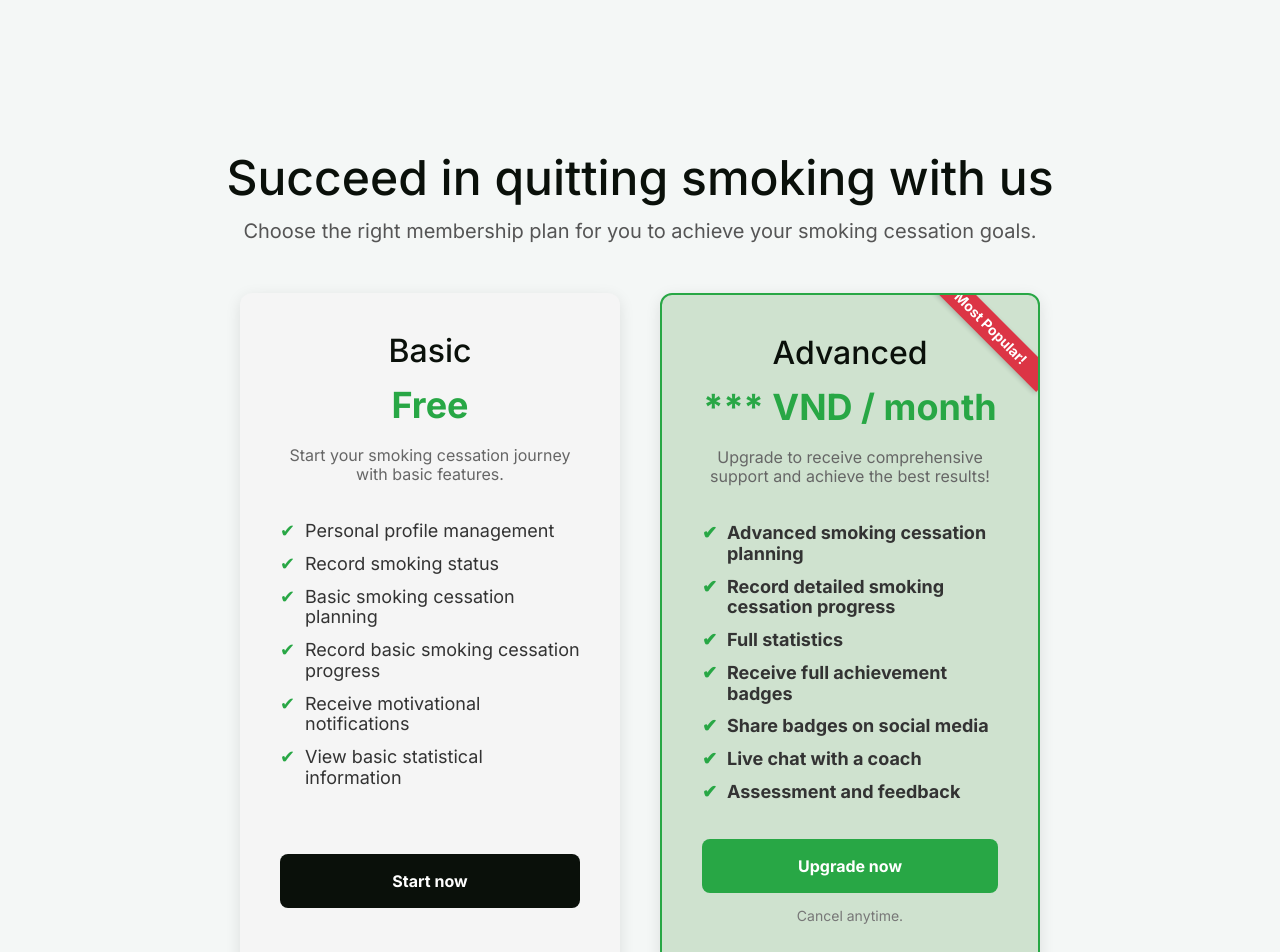
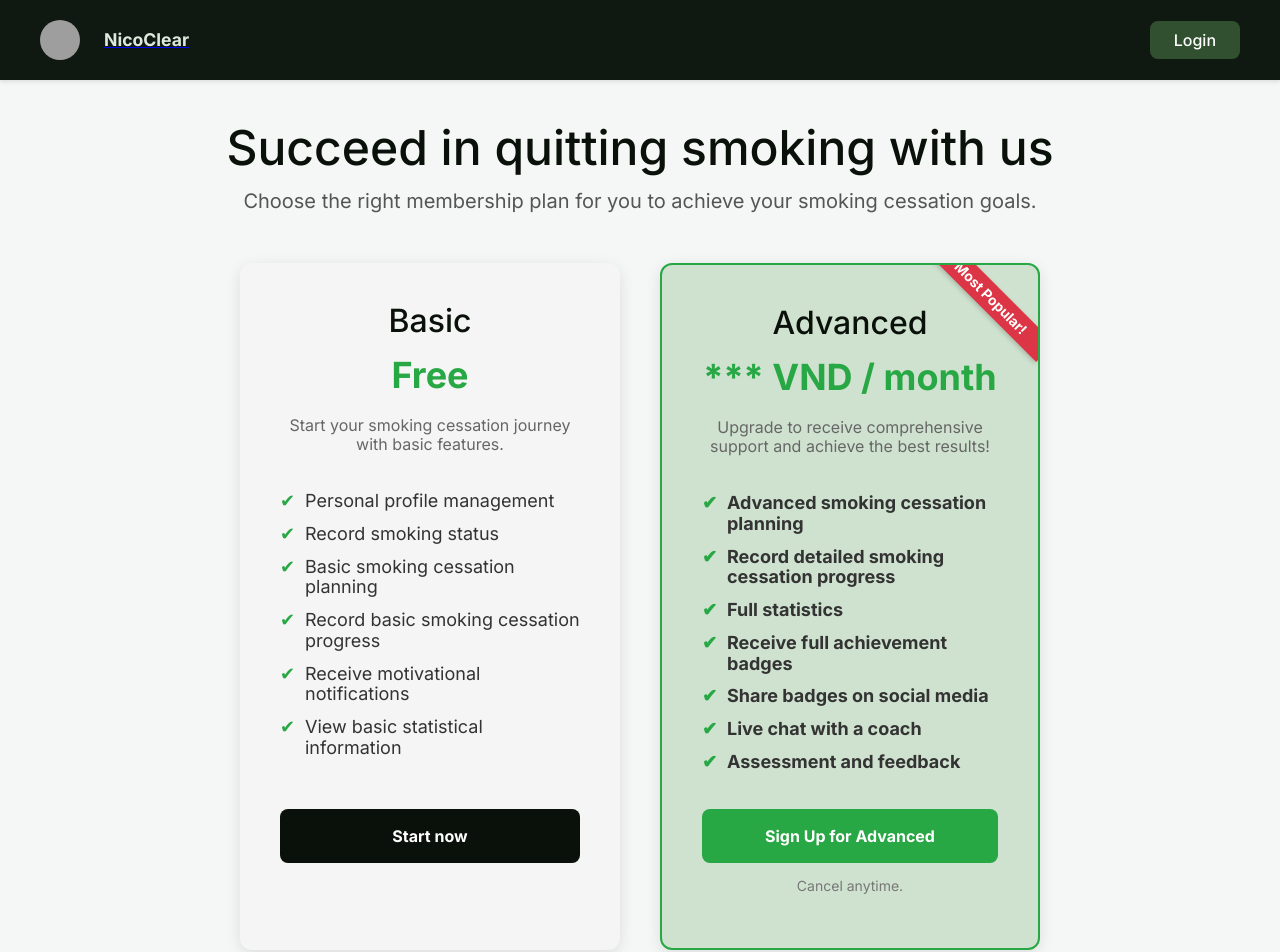
Before and after one commit to ruxenb/FE-Smoking-Cessation, a React (Vite) app in the folder FE-demo/: page /membership in a window 1280 px wide. Shown: the top 952 px of the page. Built offline with nearby package versions, Linux system fonts and the light colour scheme; grey boxes are pictures that could not be loaded.

Commit message:
Block access by url when not logged in and preparing for checkout page

```diff
--- a/FE-demo/src/App.jsx
+++ b/FE-demo/src/App.jsx
@@ -4,6 +4,7 @@ import { createBrowserRouter, RouterProvider } from "react-router-dom";
 import { ToastContainer } from "react-toastify"; /* 20/6/2025 */
 import "react-toastify/dist/ReactToastify.css"; /* 20/6/2025 */
 import { UserProvider } from "./userContext/userContext";
+
 import Dashboard from "./pages/DashboardPage";
 import RegisterPage from "./pages/RegisterPage";
 import LoginPage from "./pages/LoginPage";
@@ -13,6 +14,10 @@ import AboutUsPage from "./pages/AboutUsPage";
 import HomePage from "./pages/HomePage";
 import SettingsPage from "./components/dashboard/sidebarPages/SettingsPage";
 import CommunityPage from "./pages/CommunityPage";
+
+import NotFoundPage from "./pages/NotFoundPage"; // Import 404 page
+import ProtectedRoute from "./components/protectedRoute/protectedRoute";
+
 function App() {
   // Tạo một router với createBrowserRouter, định nghĩa các route của ứng dụng
   // Data router api
@@ -25,11 +30,62 @@ function App() {
     { path: "/login", element: <LoginPage /> },
     { path: "/register", element: <RegisterPage /> },
     { path: "/forgot", element: <ForgotPasswordPage /> },
-    { path: "/dashboard", element: <Dashboard /> },
     { path: "/membership", element: <MembershipPage /> },
     { path: "/about", element: <AboutUsPage /> },
-    { path: "/setting", element: <SettingsPage /> },
     { path: "/community", element: <CommunityPage /> },
+
+    // --- Protected Routes (yêu cầu người dùng login) ---
+    // bao các page bằng ProtectedRoute component.
+    {
+      path: "/dashboard",
+      element: (
+        <ProtectedRoute>
+          <Dashboard />
+        </ProtectedRoute>
+      ),
+    },
+    {
+      path: "/setting",
+      element: (
+        <ProtectedRoute>
+          <SettingsPage />
+        </ProtectedRoute>
+      ),
+    },
+    //đang xem các phương án UX
+    // {
+    //   path: "/community",
+    //   element: (
+    //     <ProtectedRoute>
+    //       <CommunityPage />
+    //     </ProtectedRoute>
+    //   ),
+    // },
+
+
+    // {
+    //   path: "/checkout/:planType", // route thanh toán
+    //   element: (
+    //     <ProtectedRoute>
+    //       <CheckoutPage />
+    //     </ProtectedRoute>
+    //   )
+    // },
+    //đang xem các phương án UX
+    // {
+    //   path: "/thank-you", // The page after a successful payment
+    //   element: (
+    //     <ProtectedRoute>
+    //       <ThankYouPage />
+    //     </ProtectedRoute>
+    //   )
+    // },
+
+    // --- 404 Not Found Route ---
+    // Route này phải nằm cuối array.
+    // path '*'  đc xem như là wildcard, bắt những URL ko trùng bên trên above.
+    { path: "*", element: <NotFoundPage /> },
+
   ]);
   // Sử dụng RouterProvider để cung cấp <Router> cho toàn bộ ứng dụng
   return (
--- a/FE-demo/src/components/auth/authen-form/LoginForm.jsx
+++ b/FE-demo/src/components/auth/authen-form/LoginForm.jsx
@@ -1,7 +1,7 @@
 import React from "react";
 import { Button, Checkbox, Form, Input } from "antd";
 import "./LoginForm.css";
-import { Await, Link, useNavigate } from "react-router-dom";
+import { Await, Link, useNavigate, useLocation  } from "react-router-dom";
 import FormItem from "antd/es/form/FormItem";
 import { FaFacebookSquare, FaGoogle } from "react-icons/fa";
 import { FaGithub } from "react-icons/fa6";
@@ -15,6 +15,8 @@ import { useUser } from "/src/userContext/UserContext";
 function LoginForm() {
   const navigate = useNavigate(); // dùng để chuyển hướng trang
   const { setUser } = useUser(); // setUser là một để cập nhật thông tin người dùng, lấy hàm setUser từ object mà useUser() trả về
+  const location = useLocation();
+
 
   /* onFinish được gọi khi người dùng nhấn nút Login */
   const onFinish = async (values) => {
@@ -72,9 +74,17 @@ function LoginForm() {
           toastClassName: "success-toast",
         });
         // log lại thông tin đã được dùng để đăng nhập thành công
-        console.log("Login Successfully:", values);
-        // Chuyển trang qua trang chính sau khi đăng nhập thành công
-        navigate("/dashboard");
+
+
+        // 1. check nếu trạng trái 'from' tồn tại ở redirect.
+        // 2. nếu nó tồn tại, dùng đường(path) đó.
+        // 3. nếu ko, dùng default '/dashboard'.
+        const from = location.state?.from?.pathname || "/dashboard";
+
+        console.log("Login successful, redirecting to:", from);
+
+        // đưa tới nơi đến dự định (hoặc dashboard khi fall)
+        navigate(from, { replace: true });
       } else {
         // Đăng nhập sai thông tin
         console.warn("Login failed:", result.message);
--- a/FE-demo/src/components/auth/authen-form/RegisterForm.jsx
+++ b/FE-demo/src/components/auth/authen-form/RegisterForm.jsx
@@ -1,6 +1,6 @@
 import React, { useState } from "react";
 import { Button, Form, Input, DatePicker, Select } from "antd";
-import { Link, useNavigate } from "react-router-dom";
+import { Link, useNavigate, useLocation  } from "react-router-dom";
 import { BsFillPersonFill } from "react-icons/bs";
 import { FaLock, FaEnvelope } from "react-icons/fa";
 import "./RegisterForm.css"; // tạo file này nếu bạn muốn CSS riêng
@@ -12,6 +12,7 @@ function RegisterForm() {
   const [form] = Form.useForm();
   const navigate = useNavigate(); // dùng để chuyển hướng trang
   const [loading, setLoading] = useState(false); // loading khi gửi form
+  const location = useLocation(); // vị trí cần tới sau khi register
 
   // values là một object chứa các giá trị từ form
   // onFinish được gọi khi người dùng nhấn nút Register
@@ -39,7 +40,8 @@ function RegisterForm() {
         console.log("Register success:", response.data);
         // Sau 3 giây chuyển trang
         setTimeout(() => {
-          navigate("/login");
+          navigate("/login", { state: location.state });
+          // { state: location.state } sau khi đăng ký sẽ đưa đến trang trước đó (trang mà cần phải đăng ký để truy cấp)
         }, 3000);
       }
     } catch (error) {
--- a/FE-demo/src/components/home/homePage.css
+++ b/FE-demo/src/components/home/homePage.css
@@ -45,6 +45,7 @@
     color: #dde9dd;
     font-weight: 600;
     font-size: 1.1rem;
+    text-decoration: none;
 }
 
 .navbar-right a {
@@ -169,6 +170,8 @@ section h2 {
     transition: all 0.3s ease;
     text-decoration: none;
     line-height: 1.5;
+    display: inline-block;
+    text-align: center;
 }
 
 .cta-button.primary {
--- a/FE-demo/src/components/home/homePage.jsx
+++ b/FE-demo/src/components/home/homePage.jsx
@@ -1,5 +1,6 @@
 import React from 'react';
 import './HomePage.css';
+import { Link } from 'react-router-dom';
 
 // component đơn giản cho icon
 const Icon = ({ children }) => <div className="icon-placeholder">{children}</div>;
@@ -11,14 +12,15 @@ const Navbar = () => {
       <nav className="navbar">
         <div className="navbar-left">
           <img src={logoUrl} alt="Site Logo" className="logo-img" />
-          <span className="site-name">Site name</span>
+          <Link to="/" className="site-name">NicoClear</Link>
+
         </div>
         <div className="navbar-right">
-          <a href="about">About us</a>
-          <a href="membership">Membership</a>
-          <a href="#blog">Blog</a>
-          <a href="register" className="navbar-button">Get Started</a>
-          <a href="login">Login</a>
+          <Link to="about">About us</Link>
+          <Link to="membership">Membership</Link>
+          <Link to="#blog">Blog</Link>
+          <Link to="register" className="navbar-button">Get Started</Link>
+          <Link to="login">Login</Link>
         </div>
       </nav>
     </div>
@@ -39,8 +41,8 @@ const HomePage = () => {
               Guiding you towards a healthier, happier, smoke-free future.
             </p>
             <div className="hero-buttons">
-              <button className="cta-button primary">Get Started For Free</button>
-              <button className="cta-button outline">Membership</button>
+              <Link to="/register" className="cta-button primary">Get Started For Free</Link>
+              <Link to="/membership"  className="cta-button outline">Membership</Link>
             </div>
           </div>
 
--- /dev/null
+++ b/FE-demo/src/components/membership/checkout/accountConfirm.jsx
@@ -0,0 +1,3 @@
+import React from "react";
+import "../membership.css";
+import { Link } from "react-router-dom";
--- a/FE-demo/src/components/membership/membership.css
+++ b/FE-demo/src/components/membership/membership.css
@@ -1,6 +1,6 @@
 .page-header {
   text-align: center;
-  margin-top: 150px; /* Adjust as needed */
+  margin-top: 40px; /* Adjust as needed */
   margin-bottom: 50px;
 }
 .page-header h1 {
@@ -122,7 +122,7 @@
 }
 
 .basic-cta{
-  margin-bottom: 14px;
+  margin-bottom: 29px;
 }
 
 .cta-button.current-usage-button {
--- a/FE-demo/src/components/membership/membership.jsx
+++ b/FE-demo/src/components/membership/membership.jsx
@@ -3,8 +3,53 @@ import "./membership.css";
 import { Link } from "react-router-dom";
 import MemberCard from "./memberCards";
 
+
+const logoUrl = 'https://i.pravatar.cc/40?img=1'; // ảnh chờ cho logo project
+
+
+const Navbar = () => {
+  return (
+    <div className="navbar-container">
+      <nav className="navbar">
+        <a href="/">
+          <div className="navbar-left">
+
+              <img src={logoUrl} alt="Site Logo" className="logo-img" />
+
+            <Link to="/" className="site-name">NicoClear</Link>
+          </div>
+        </a>
+        <div className="navbar-right">
+
+          <a href="login" className="navbar-button">Login</a>
+
+        </div>
+      </nav>
+    </div>
+  );
+};
+
+
 function Membership({ userSubscription }) {
   const renderCtaButton = (planType) => {
+  // Nếu user là GUEST  (not logged in, no subscription)
+  // Giả sử  'userSubscription' là null chỉ ra 1 guest
+  if (!userSubscription) {
+    if (planType === 'basic') {
+      return (
+        <Link to="/register" className={`cta-button ${planType}-cta`}>
+          Start now
+        </Link>
+      );
+    } else if (planType === 'advanced') {
+      // For guests, Advanced plan goes directly to checkout
+      return (
+        <Link to="/checkout/advanced" className={`cta-button ${planType}-cta`}>
+          Sign Up for Advanced
+        </Link>
+      );
+    }
+  }
     if (userSubscription === planType) {
       return (
         <button className="cta-button current-usage-button" disabled>
@@ -30,6 +75,8 @@ function Membership({ userSubscription }) {
 
   return (
     <>
+
+      <Navbar />
       {/* Header Section */}
       <div className="page-header">
         <h1>Succeed in quitting smoking with us</h1>
--- /dev/null
+++ b/FE-demo/src/components/protectedRoute/protectedRoute.jsx
@@ -0,0 +1,24 @@
+// file này sẽ check user đã login chưa
+// nếu đã login thì show page, ko thì redirect về login page
+//pass luôn cái trang mà muốn truy cấp (VD: membership checkout)
+import React from "react";
+import { useLocation, Navigate } from "react-router-dom";
+import { useUser } from "/src/userContext/UserContext";
+
+const ProtectedRoute = ({ children }) => {
+  const { user } = useUser(); // lấy user từ context
+  const location = useLocation(); // lấy vị trí hiện tại (trang web) của object
+
+  // Check nếu user object tồn tại (nghĩa là đã log in)
+  if (!user) {
+    // nếu chưa log in , redirect tới /login và /register page kết hợp.
+    // pass current location trong `state` property.
+    // nó sẽ báo login page nơi gửi user tới page ban đầu sau khi thành công.
+    return <Navigate to="/login" state={{ from: location }} replace />;
+  }
+
+  // Nếu đã login, render component.
+  return children;
+};
+
+export default ProtectedRoute;
--- /dev/null
+++ b/FE-demo/src/pages/NotFoundPage.jsx
@@ -0,0 +1,12 @@
+import React from 'react';
+import { Link } from 'react-router-dom';
+
+const NotFoundPage = () => (
+  <div style={{ textAlign: 'center', marginTop: '100px' }}>
+    <h1>404 - Page Not Found</h1>
+    <p>Sorry, the page you are looking for does not exist.</p>
+    <Link to="/">Go back to Home</Link>
+  </div>
+);
+
+export default NotFoundPage;
```
